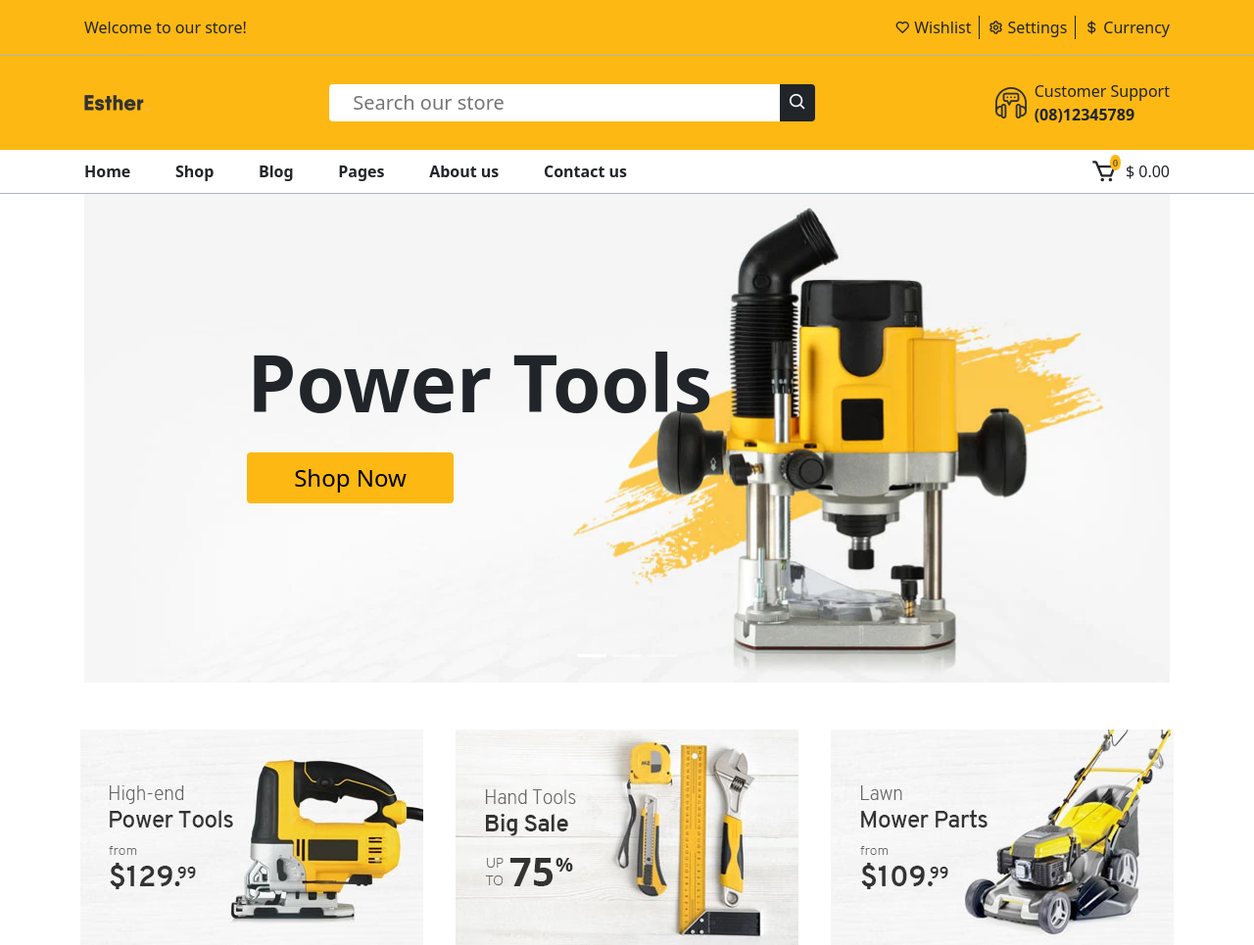
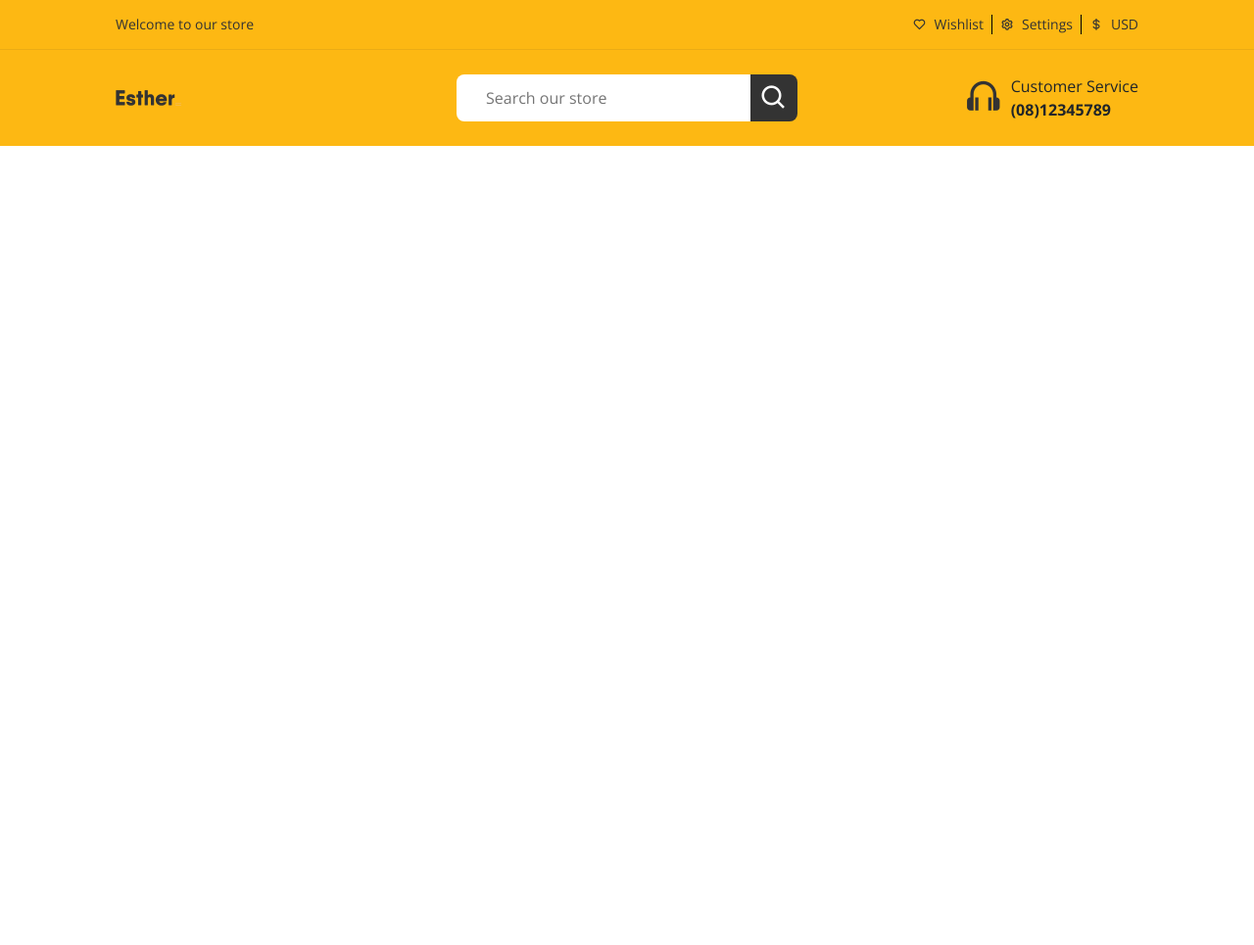
Before and after one commit to MAldeep/Esther-Store, a plain HTML site: page index.html in a window 1280 px wide. Shown: the whole page at 98% size. After the commit the page ends 800 px from the top, so only its background shows below. Drawn offline with nearby package versions, Linux system fonts and the light colour scheme.

Commit message:
26-4-2025

```diff
--- a/index.css
+++ b/index.css
@@ -1,75 +1,69 @@
+@import url('https://fonts.googleapis.com/css2?family=Open+Sans:ital,wght@0,300..800;1,300..800&display=swap');
 *{
     margin: 0;
     padding: 0;
     box-sizing: border-box;
+    font-family: "Open Sans", sans-serif;
 }
 p{
     margin: 0;
 }
 .fluid{
     min-height: 100vh;
-    .welcome-bar,header{
+    .welcome-bar{
         background-color: #FDB813;
+        padding: 15px 0;
+        border-bottom: 0.5px solid #33333316;
+        p,a,i{
+            font-size: 14px;
+            line-height: 20px;
+            font-weight: 400;
+            color: #333333;
+        }
+        .divider{
+            width: 1px ;
+            height: 20px;
+            background-color: black;
+        }
     }
-    header{
+    .nav-bar{
+        background-color: #FDB813;
+        padding: 25px 0;
         img{
             width: 67px;
             height: 16px;
             object-fit: cover;
         }
-        .search{
-            input{
-                width: 460px;
-                outline: none;
-            }
+        i.menu-icon{
+            font-size: 30px;
+            border: 1px solid #333333;
+            color: #333333;
         }
-        .contact{
-            img{
-                width: 32px;
-                height: 32px;
-                object-fit: cover;
-            }
-        }
-    }
-    nav{
-        i{
-            position: relative;
-        }
-        i::after{
-            content: "0";
-            position: absolute;
-            top: -3px;
-            right: -3px;
-            background-color: #FDB813;
-            border-radius: 50%;
-            font-size: 10px;
-            padding: 3px;
-        }
-    }
-    .hero-slider{
-        .my-caption{
-            h1{
-                font-size: 80px ;
-                font-weight: 700;
-            }
-            button{
-                color: black;
-                background-color: #FDB813;
-                transition: all 0.3s ease;
-                &:hover{
+        nav{
+            .search{
+                width: 50%;
+                input{
+                    width: 90%;
+                    padding: 12px 30px;
+                    border: none;
+                    outline: none;
+                    border-radius: 8px 0 0 8px;
+                }
+                i{
+                    background-color: #333333;
                     color: white;
-                    background-color: #333;
+                    font-size: 30px;
+                    padding: 9px;
+                    border-radius: 0 8px 8px 0;
                 }
             }
-        }
-    }
-    .offers{
-        .offer{
-            img{
-                transition: all 0.5s ease;
-                &:hover{
-                    transform: scale(1.04);
-                    cursor: pointer;
+            .service{
+                i{
+                    font-size: 40px;
+                    color: #333333;
+                }
+                p.phone-num{
+                    font-weight: 700;
                 }
             }
         }
--- a/index.html
+++ b/index.html
@@ -3,114 +3,56 @@
 <head>
     <meta charset="UTF-8">
     <meta name="viewport" content="width=device-width, initial-scale=1.0">
-    <title>Esther - Utility Shop</title>
-    <!--Box Icons-->
+    <title>Esther - Power Tools Store</title>
+    <!--bootstrap-->
+    <link href="https://cdn.jsdelivr.net/npm/bootstrap@5.3.5/dist/css/bootstrap.min.css" rel="stylesheet" integrity="sha384-SgOJa3DmI69IUzQ2PVdRZhwQ+dy64/BUtbMJw1MZ8t5HZApcHrRKUc4W0kG879m7" crossorigin="anonymous">
+    <!--box icons-->
     <link href='https://unpkg.com/boxicons@2.1.4/css/boxicons.min.css' rel='stylesheet'>
-    <!--Bootstrap-->
-    <link href="https://cdn.jsdelivr.net/npm/bootstrap@5.3.5/dist/css/bootstrap.min.css" rel="stylesheet" integrity="sha384-SgOJa3DmI69IUzQ2PVdRZhwQ+dy64/BUtbMJw1MZ8t5HZApcHrRKUc4W0kG879m7" crossorigin="anonymous">
-    <script defer src="https://cdn.jsdelivr.net/npm/bootstrap@5.3.5/dist/js/bootstrap.bundle.min.js" integrity="sha384-k6d4wzSIapyDyv1kpU366/PK5hCdSbCRGRCMv+eplOQJWyd1fbcAu9OCUj5zNLiq" crossorigin="anonymous"></script>
     <!--css-->
     <link rel="stylesheet" href="./index.css">
+    <!--js-->
+    <script defer src="./index.js"></script>
 </head>
 <body>
-    <div class="fluid w-100 bg-white">
-        <div class="welcome-bar w-100 d-none d-lg-block border-bottom border-dark-subtle">
-            <div class="container p-3 d-flex justify-content-between align-items-center">
-                <div class="left-side">
-                    <p>Welcome to our store!</p>
-                </div>
-                <div class="right-side d-flex gap-2">
-                    <div class="item d-flex gap-1 align-items-center border-end border-dark pe-2">
+    <div class="fluid col-12">
+        <!--welcome bar start-->
+        <section class="welcome-bar col-12 d-none d-lg-block">
+            <div class="container d-flex justify-content-between align-items-center ps-5 pe-5">
+                <p>Welcome to our store</p>
+                <div class="right-side d-flex justify-content-center gap-2 align-items-center">
                     <i class='bx bx-heart'></i>
-                        <p>Wishlist</p>
-                    </div>
-                    <div class="item d-flex gap-1 align-items-center border-end border-dark pe-2">
+                    <a href="#" class="text-decoration-none">Wishlist</a>
+                    <div class="divider"></div>
                     <i class='bx bx-cog' ></i>
-                        <p>Settings</p>
-                    </div>
-                    <div class="item d-flex gap-1 align-items-center">
+                    <a href="#" class="text-decoration-none">Settings</a>
+                    <div class="divider"></div>
                     <i class='bx bx-dollar' ></i>
-                        <p>Currency</p>
+                    <a href="#" class="text-decoration-none">USD</a>
                 </div>
             </div>
+        </section>
+        <!--welcome bar end-->
+        <!--main nav bar start-->
+        <section class="nav-bar col-12">
+            <div class="container d-flex justify-content-between align-items-center ps-2 ps-md-3 ps-lg-5 pe-2 pe-md-3 pe-lg-5">
+                <img src="./Assets/logo.webp" alt="Esther Logo">
+                <i class='bx bx-menu d-block d-lg-none menu-icon' ></i>
+                <nav class=" col-8 d-none d-lg-flex justify-content-between align-items-center">
+                    <div class="search d-flex justify-content-center align-items-center">
+                        <input type="search" placeholder="Search our store">
+                        <i class='bx bx-search' ></i>
                     </div>
-        </div>
-        <header class="w-100">
-            <div class="container pe-3 ps-3 pt-4 pb-4 d-flex justify-content-between align-items-center">
-                <img src="./Assets/logo.webp" alt="logo">
-                <div class="search d-none d-lg-flex gap-0">
-                    <input type="text" placeholder="Search our store" class="p-1 ps-4 border-0 rounded-start-1 fs-5">
-                    <i class='bx bx-search text-light bg-dark p-2 fs-5 rounded-end-1' ></i>
-                </div>
-                <div class="contact d-none d-lg-flex gap-2 align-items-center">
-                    <img src="./Assets/icon_phone.png" alt="">
+                    <div class="service d-flex justify-content-center align-items-center gap-2">
+                        <i class='bx bx-headphone' ></i>
                         <div class="data">
-                        <p>Customer Support</p>
-                        <p class="fw-bold">(08)12345789</p>
-                    </div>
-                </div>
-                <i class='bx bx-menu fs-1 border border-dark p-1 d-block d-lg-none' ></i>
-            </div>
-        </header>
-        <nav class="w-100 bg-white border-bottom border-dark-subtle d-none d-lg-block">
-            <div class="container d-flex justify-content-between align-items-center p-2 pe-3 ps-3">
-                <div class="links w-50 d-flex justify-content-between align-items-center fw-bold">
-                    <a href="#" class="text-decoration-none text-dark">Home</a>
-                    <a href="#" class="text-decoration-none text-dark">Shop</a>
-                    <a href="#" class="text-decoration-none text-dark">Blog</a>
-                    <a href="#" class="text-decoration-none text-dark">Pages</a>
-                    <a href="#" class="text-decoration-none text-dark">About us</a>
-                    <a href="#" class="text-decoration-none text-dark">Contact us</a>
-                </div>
-                <div class="cart d-flex gap-2 align-items-center">
-                    <i class='bx bx-cart fs-3' ></i>
-                    <p>$ 0.00</p>
+                            <p>Customer Service</p>
+                            <p class="phone-num">(08)12345789</p>
                         </div>
                     </div>
                 </nav>
-        <section class="hero-slider container mt-3 mt-lg-0 pe-3 ps-3">
-            <div id="carouselExampleCaptions" class="carousel slide">
-                <div class="carousel-indicators">
-                  <button type="button" data-bs-target="#carouselExampleCaptions" data-bs-slide-to="0" class="active" aria-current="true" aria-label="Slide 1"></button>
-                  <button type="button" data-bs-target="#carouselExampleCaptions" data-bs-slide-to="1" aria-label="Slide 2"></button>
-                  <button type="button" data-bs-target="#carouselExampleCaptions" data-bs-slide-to="2" aria-label="Slide 3"></button>
-                </div>
-                <div class="carousel-inner">
-                  <div class="carousel-item active">
-                    <img src="./Assets/slider1.jpg" class="d-block w-100" alt="...">
-                    <div class="carousel-caption h-100 d-none d-lg-flex flex-column gap-3  justify-content-center align-items-start text-dark my-caption">
-                      <h1>Power Tools</h1>
-                      <button class="border-0  p-2 ps-5 pe-5  fs-4 rounded-1">Shop Now</button>
-                    </div>
-                  </div>
-                  <div class="carousel-item">
-                    <img src="./Assets/slider2.jpg" class="d-block w-100" alt="...">
-                    <div class="carousel-caption h-100 d-none d-lg-flex flex-column gap-3  justify-content-center align-items-start text-dark my-caption">
-                        <h1>Power Tools</h1>
-                        <button class="border-0  p-2 ps-5 pe-5  fs-4 rounded-1">Shop Now</button>
-                      </div>
-                  </div>
-                  <div class="carousel-item">
-                    <img src="./Assets/slider3.jpg" class="d-block w-100" alt="...">
-                    <div class="carousel-caption h-100 d-none d-lg-flex flex-column gap-3  justify-content-center align-items-start text-dark my-caption">
-                        <h1>Power Tools</h1>
-                        <button class="border-0  p-2 ps-5 pe-5  fs-4 rounded-1">Shop Now</button>
-                      </div>
-                  </div>
-                </div>
             </div>
         </section>
-        <div class="offers bg-white container mt-5 d-flex flex-column flex-lg-row gap-2 justify-content-between">
-            <div class="offer">
-                <img class="w-100" src="./Assets/banner2.avif" alt="">
-            </div>
-            <div class="offer">
-                <img class="w-100" src="./Assets/banner3.avif" alt="">
-            </div>
-            <div class="offer">
-                <img class="w-100" src="./Assets/banner4.avif" alt="">
-            </div>
-        </div>
+        <!--main nav bar end-->
     </div>
 </body>
 </html>
```
Lines whose indentation alone changed are shown as unchanged.
